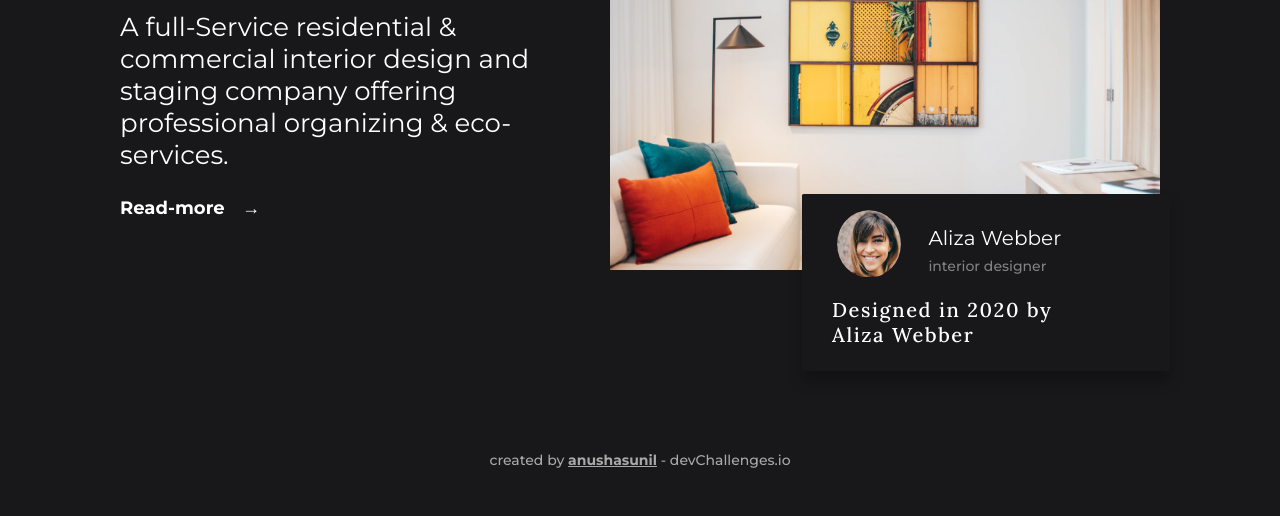
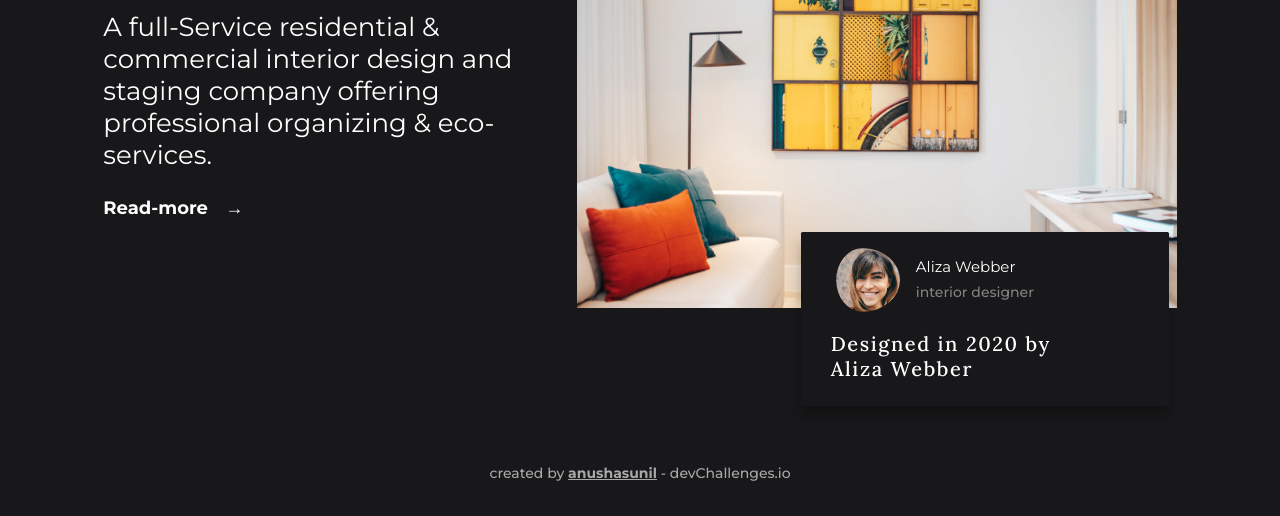
Before and after one commit to anushasunil/interior-consultant-page, a plain HTML site: page index.html in a window 1280 px wide. Shown: the part 284-800 px from the top of the page. Drawn offline with nearby package versions, Linux system fonts and the light colour scheme.

Commit message:
fix: post margins

```diff
--- a/styles.css
+++ b/styles.css
@@ -210,17 +210,32 @@ footer a {
         bottom:5em;
     }
 
-    .twitter-post .post-content {
-        font-size: 20px;
-        width:240px;
-    }
-
 }
 
 
 @media (max-width:1440px) {
     .container {
         margin-top: 1em;
+    }
+    .interior-image {
+        width: 600px;
+    }
+    .twitter-post {
+        left:14em;
+        width:320px;
+    }
+
+    .twitter-post .post-content {
+        font-size: 20px;
+        width:250px
+    }
+    .twitter-post .username {
+        font-size: 15px;
+    }
+
+    .twitter-post .profile-picture {
+        width:4em;
+        padding-right: 0;
     }
 }
 
```
